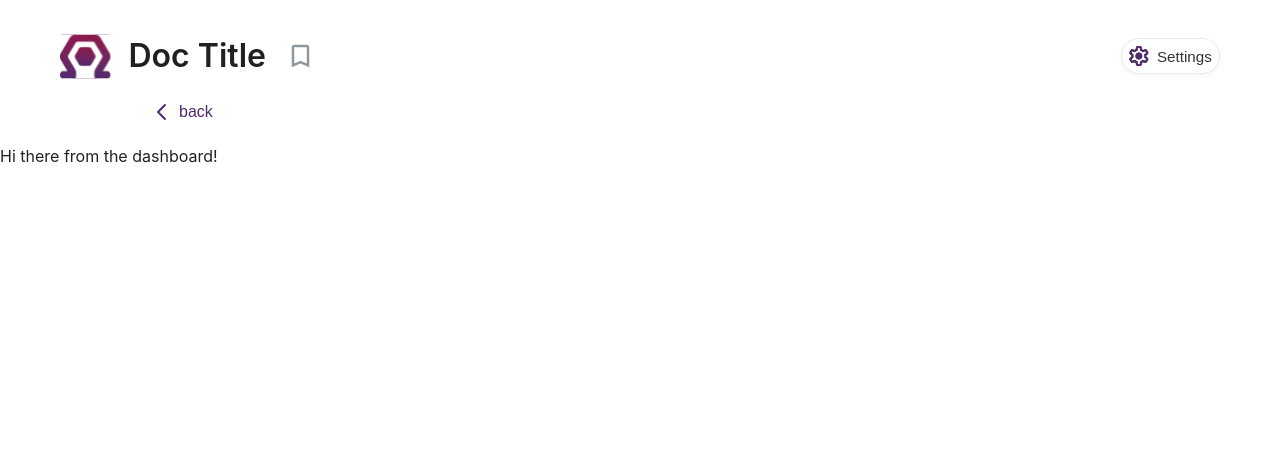
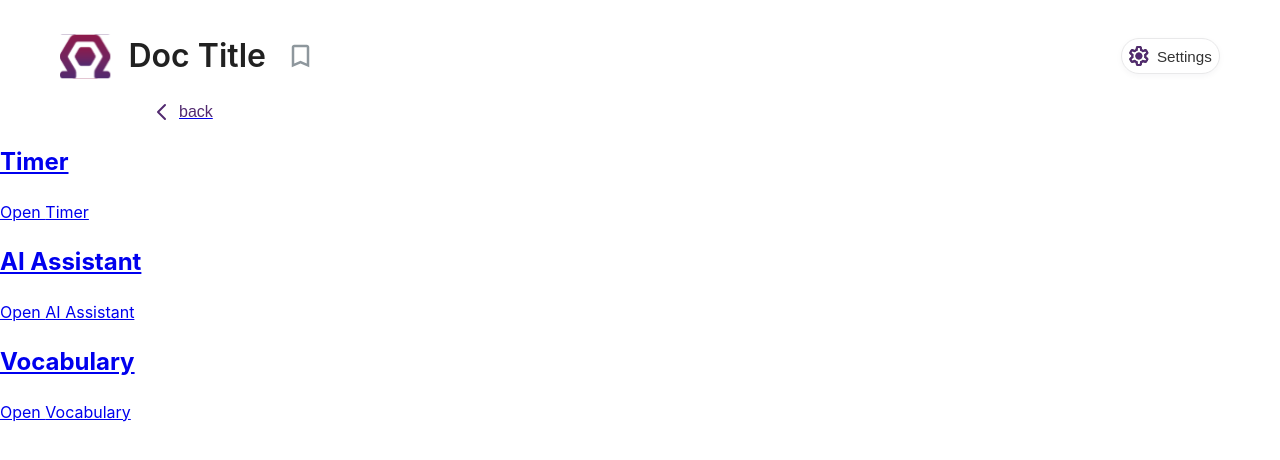
Before and after one commit to deniseada/GotIt, a Next.js app: page /dashboard in a window 1280 px wide. Shown: the top 460 px of the page. Built offline with nearby package versions, Linux system fonts and the light colour scheme.

Commit message:
Fake dashboard samples to route cards to Dashboard page, updating imports and links for routing.

```diff
--- a/app/dashboard/page.js
+++ b/app/dashboard/page.js
@@ -1,9 +1,32 @@
 import React from "react";
 import NavBar from "../doc/components/NavBar";
+import Link from "next/link";
+import { Box, Typography } from "@mui/material";
 
 export default function Dashboard() {
-    return <div>
-        <NavBar />
-        <p>Hi there from the dashboard!</p>
-    </div>;
+
+    // Sample cards for the dashboard
+    const cards = [
+        { id: "timer", title: "Timer" },
+        { id: "ai", title: "AI Assistant" },
+        { id: "vocab", title: "Vocabulary" },
+    ];
+
+    return (
+        <div>
+            <NavBar />
+            <section className="p-6 grid gap-4 grid-cols-[repeat(auto-fill,minmax(220px,1fr))]">
+                {cards.map((c) => (
+                    <Link
+                    key={c.id}
+                    href="/doc"
+                    className="rounded-lg border p-4 hover:shadow"
+                    >
+                    <h2 className="font-semibold">{c.title}</h2>
+                    <p className="text-sm opacity-80">Open {c.title}</p>
+                    </Link>
+                ))}
+            </section>
+        </div>
+    );
 }
--- a/app/doc/components/DocScreen.js
+++ b/app/doc/components/DocScreen.js
@@ -4,6 +4,7 @@ import React, { useState, useEffect, useRef } from "react";
 import { Box, Typography } from "@mui/material";
 import styles from "../mvp.module.css";
 import NavBar from "./NavBar";
+import Link from "next/link";
 
 // Components
 import SplitView from "./SplitView";
@@ -173,7 +174,6 @@ export default function DocScreen() {
 
   return (
     <Box sx={{ height: "100dvh", display: "flex", flexDirection: "column" }}>
-      <NavBar />
       {/* Toolbar */}
       <ToolBar
         page={page}
--- a/app/doc/components/NavBar.js
+++ b/app/doc/components/NavBar.js
@@ -2,8 +2,9 @@
 
 import React, { useState } from "react";
 import styles from "../mvp.module.css";
+import Link from "next/link";
 
-export default function NavBar() {
+export default function NavBar({ backHref = "/dashboard" }) {
   const [isBookmarked, setIsBookmarked] = useState(false);
 
   const toggleBookmark = () => {
@@ -15,6 +16,7 @@ export default function NavBar() {
       <div className={styles.navBar}>
         <div className={styles.leftGroup}>
           <div className={styles.brand}>
+            <Link href="/dashboard">
               <img
                 src="/icons/Omega.svg"
                 className={styles.icon}
@@ -22,6 +24,7 @@ export default function NavBar() {
                 width="200"
                 height="36"
               />
+            </Link>
             <span className={styles.brandText}>Doc Title</span>
             <button className={styles.bookmarkBtn} onClick={toggleBookmark}>
               <img
@@ -54,6 +57,7 @@ export default function NavBar() {
           </div>
         </div>
       </div>
+      <Link href={backHref} className="rounded px-3 py-1 border">
       <button className={styles.backBtnContainer}>
           <img
             src="/icons/arrowDown.svg"
@@ -62,6 +66,7 @@ export default function NavBar() {
           />
         <div>back</div>
       </button>
+      </Link>
     </div>
   );
 }
--- a/app/doc/page.js
+++ b/app/doc/page.js
@@ -1,6 +1,7 @@
 import React from "react";
 import DocScreen from "./components/DocScreen";
 import styles from "./mvp.module.css";
+import Link from "next/link";
 
 export default function MVPPage() {
   return (
--- a/app/page.js
+++ b/app/page.js
@@ -5,6 +5,7 @@ import NavBar from "./doc/components/NavBar";
 import MVPPage from "./doc/page";
 import SideBar from "./doc/components/sideBar";
 import Dashboard from "./dashboard/page";
+import Link from "next/link";
 
 export default function Home() {
   return <div>
```
Also changed, not shown: app/doc/layout.js (added, +11 -0 lines). Lines whose indentation alone changed are shown as unchanged.
